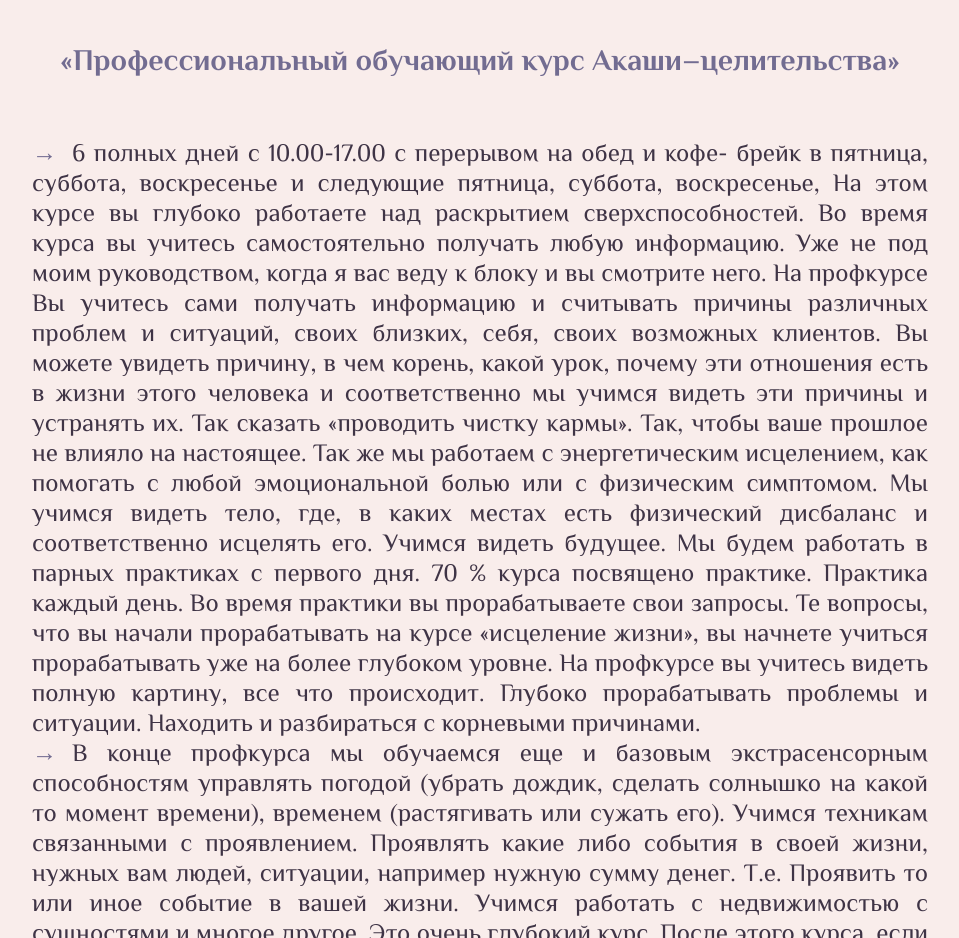
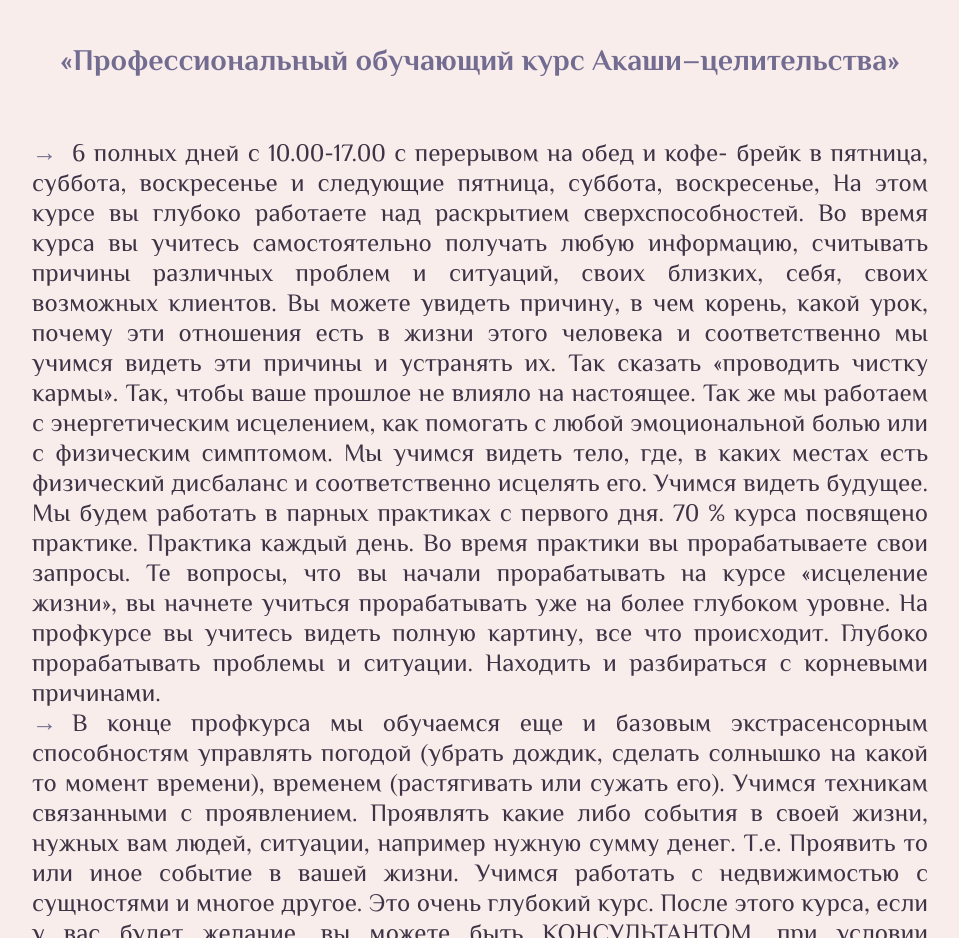
Before and after one commit to max7thuzh/akashi-course, a plain HTML site: page index.html in a window 1280 px wide. Shown: the part 5700-6638 px from the top of the page, without its empty margins (160-1119 px from the left). Drawn offline with Linux system fonts and the light colour scheme.

Commit message:
Update index.html

```diff
--- a/index.html
+++ b/index.html
@@ -143,7 +143,7 @@
     <p class="article-title-lesson">«Профессиональный обучающий курс Акаши–целительства»</p>
 
     <ul class="list-style">
-      <li>6 полных дней с 10.00-17.00 с перерывом на обед и кофе- брейк в пятница, суббота, воскресенье и следующие пятница, суббота, воскресенье, На этом курсе вы глубоко работаете над раскрытием сверхспособностей. Во время курса вы учитесь самостоятельно получать любую информацию. Уже не под моим руководством, когда я вас веду к блоку и вы смотрите него. На профкурсе Вы учитесь сами получать информацию и считывать причины различных проблем и ситуаций, своих близких, себя, своих возможных клиентов. Вы можете увидеть причину, в чем корень, какой урок, почему эти отношения есть в жизни этого человека и соответственно мы учимся видеть эти причины и устранять их. Так сказать «проводить чистку кармы». Так, чтобы ваше прошлое не влияло на настоящее. Так же мы работаем с энергетическим исцелением, как помогать с любой эмоциональной болью или с физическим симптомом. Мы учимся видеть тело, где, в каких местах есть физический дисбаланс и соответственно исцелять его. Учимся видеть будущее. Мы будем работать в парных практиках с первого дня. 70 % курса посвящено практике. Практика каждый день. Во время практики вы прорабатываете свои запросы. Те вопросы, что вы начали прорабатывать на курсе «исцеление жизни», вы начнете учиться прорабатывать уже на более глубоком уровне. На профкурсе вы учитесь видеть полную картину, все что происходит. Глубоко прорабатывать проблемы и ситуации. Находить и разбираться с корневыми причинами.</li>
+      <li>6 полных дней с 10.00-17.00 с перерывом на обед и кофе- брейк в пятница, суббота, воскресенье и следующие пятница, суббота, воскресенье, На этом курсе вы глубоко работаете над раскрытием сверхспособностей. Во время курса вы учитесь самостоятельно получать любую информацию, считывать причины различных проблем и ситуаций, своих близких, себя, своих возможных клиентов. Вы можете увидеть причину, в чем корень, какой урок, почему эти отношения есть в жизни этого человека и соответственно мы учимся видеть эти причины и устранять их. Так сказать «проводить чистку кармы». Так, чтобы ваше прошлое не влияло на настоящее. Так же мы работаем с энергетическим исцелением, как помогать с любой эмоциональной болью или с физическим симптомом. Мы учимся видеть тело, где, в каких местах есть физический дисбаланс и соответственно исцелять его. Учимся видеть будущее. Мы будем работать в парных практиках с первого дня. 70 % курса посвящено практике. Практика каждый день. Во время практики вы прорабатываете свои запросы. Те вопросы, что вы начали прорабатывать на курсе «исцеление жизни», вы начнете учиться прорабатывать уже на более глубоком уровне. На профкурсе вы учитесь видеть полную картину, все что происходит. Глубоко прорабатывать проблемы и ситуации. Находить и разбираться с корневыми причинами.</li>
       <li>В конце профкурса мы обучаемся еще и базовым экстрасенсорным способностям управлять погодой (убрать дождик, сделать солнышко на какой то момент времени), временем (растягивать или сужать его). Учимся техникам связанными с проявлением. Проявлять какие либо события в своей жизни, нужных вам людей, ситуации, например нужную сумму денег. Т.е. Проявить то или иное событие в вашей жизни. Учимся работать с недвижимостью с сущностями и многое другое. Это очень глубокий курс. После этого курса, если у вас будет желание, вы можете быть КОНСУЛЬТАНТОМ, при условии практики. Чем больше практикуешь. Тем лучше идет развитие. Но вы учитесь для себя, чтобы изменять свою жизнь, жизнь своих близких. Кто только для себя это делает, кто консультантом работает и имеет дополнительный заработок.</li>
     </ul>
 
```
